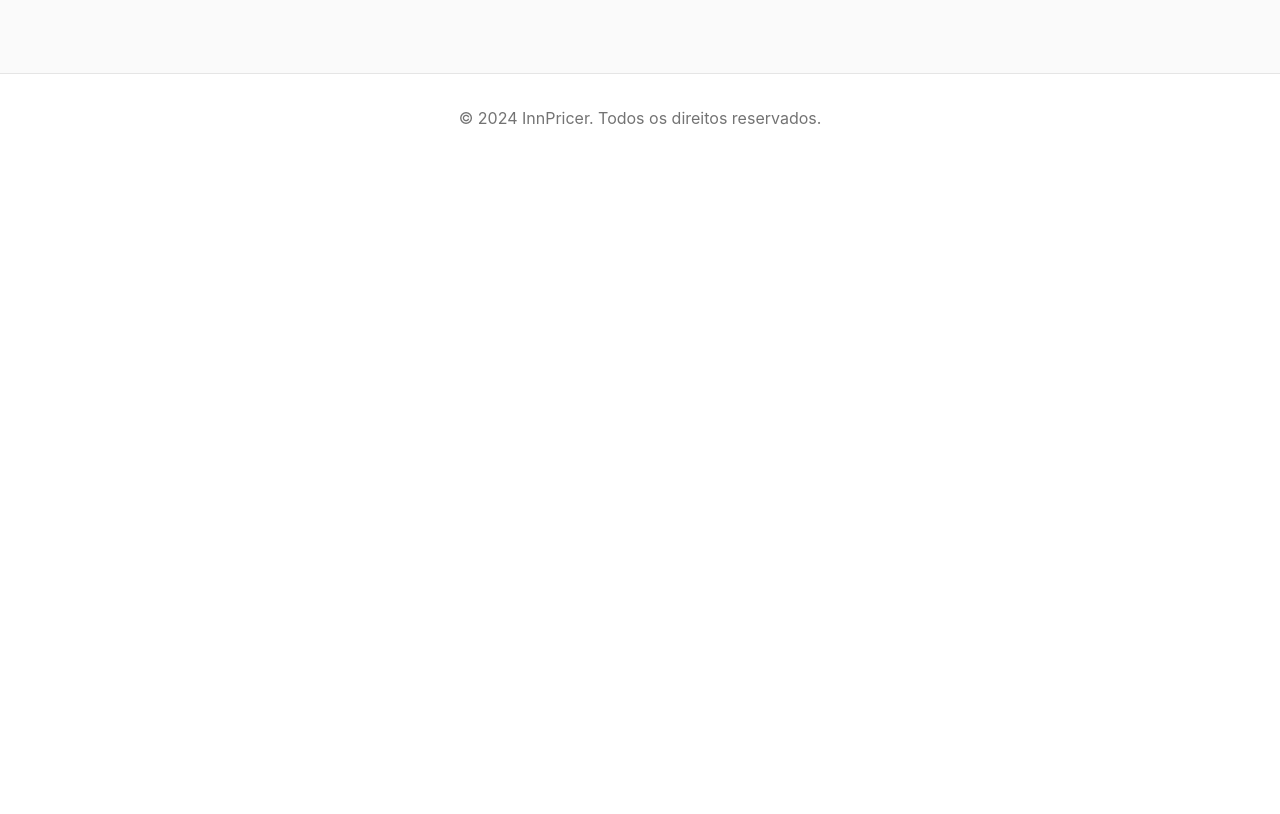
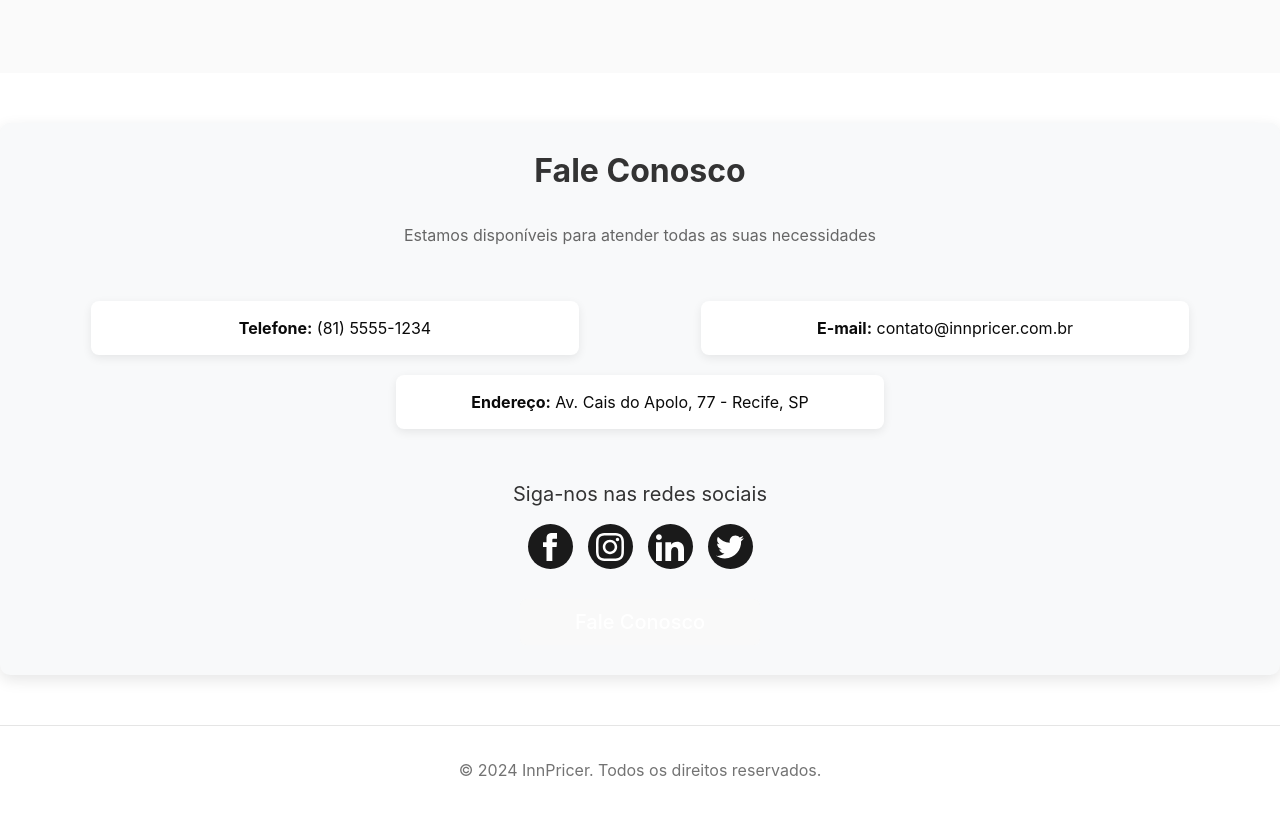
Before and after one commit to LeonardoLuca/InnPricer, a React (Vite) app: page / in a window 1280 px wide. Shown: the part 1360-2174 px from the top of the page. Before the commit the page ends 1522 px from the top, so only its background shows below. Built offline with nearby package versions, Linux system fonts and the light colour scheme.

Commit message:
Fale conosco e Botão de voltar em cadastro

```diff
--- a/src/components/forms/RegisterForm.tsx
+++ b/src/components/forms/RegisterForm.tsx
@@ -1,5 +1,5 @@
 import { useState } from "react";
-import { useNavigate } from "react-router-dom";
+import { Link, useNavigate } from "react-router-dom";
 import { useForm } from "react-hook-form";
 import { zodResolver } from "@hookform/resolvers/zod";
 import { useQuery } from "@tanstack/react-query";
@@ -23,10 +23,23 @@
   SelectTrigger,
   SelectValue,
 } from "@/components/ui/select";
+import {
+  AlertDialog,
+  AlertDialogAction,
+  AlertDialogCancel,
+  AlertDialogContent,
+  AlertDialogDescription,
+  AlertDialogFooter,
+  AlertDialogHeader,
+  AlertDialogTitle,
+  AlertDialogTrigger,
+} from "@/components/ui/alert-dialog";
 import { Loader2 } from "lucide-react";
+
 
 export default function RegisterForm() {
   const [isLoading, setIsLoading] = useState(false);
+  const [showDialog, setShowDialog] = useState(false);
   const navigate = useNavigate();
   const form = useForm<RegisterFormData>({
     resolver: zodResolver(registerSchema),
@@ -45,7 +58,7 @@
   });
 
   const { data: locations } = useQuery({
-    queryKey: ["id" , "address"],
+    queryKey: ["id", "address"],
     queryFn: getLocations,
   });
 
@@ -61,6 +74,22 @@
       setIsLoading(false);
     }
   }
+
+  const handleBackClick = () => {
+    const formValues = form.getValues();
+    const hasFilledFields = Object.entries(formValues).some(([key, value]) => {
+      if (key === 'hotel') {
+        return Object.values(value as object).some(v => v !== '' && v !== 0);
+      }
+      return value !== '';
+    });
+
+    if (hasFilledFields) {
+      setShowDialog(true);
+    } else {
+      navigate('/');
+    }
+  };
 
   return (
     <Form {...form}>
@@ -212,10 +241,39 @@
           />
         </div>
 
-        <Button type="submit" className="w-full" disabled={isLoading}>
+        <div className="flex flex-col gap-4 items-center">
+
+          <Button type="submit" className="w-full" disabled={isLoading}>
           {isLoading && <Loader2 className="mr-2 h-4 w-4 animate-spin" />}
           Cadastrar
         </Button>
+        <AlertDialog open={showDialog} onOpenChange={setShowDialog}>
+            <AlertDialogTrigger asChild>
+              <Button
+                type="button"
+                variant="outline"
+                className="w-full max-w-[200px]"
+                onClick={handleBackClick}
+              >
+                Voltar
+              </Button>
+            </AlertDialogTrigger>
+            <AlertDialogContent>
+              <AlertDialogHeader>
+                <AlertDialogTitle>Deseja realmente sair?</AlertDialogTitle>
+                <AlertDialogDescription>
+                  Os dados preenchidos serão perdidos. Tem certeza que deseja voltar para a página inicial?
+                </AlertDialogDescription>
+              </AlertDialogHeader>
+              <AlertDialogFooter>
+                <AlertDialogCancel>Cancelar</AlertDialogCancel>
+                <AlertDialogAction onClick={() => navigate("/")}>
+                  Confirmar
+                </AlertDialogAction>
+              </AlertDialogFooter>
+            </AlertDialogContent>
+          </AlertDialog>
+        </div>
       </form>
     </Form>
   );
--- a/src/index.css
+++ b/src/index.css
@@ -84,6 +84,123 @@
   outline: 4px auto -webkit-focus-ring-color;
 }
 
+.contato-container {
+  max-width: full;
+  margin: 50px auto;
+  padding: 30px;
+  background-color: #f8f9fa;
+  border-radius: 10px;
+  box-shadow: 0 5px 15px rgba(0, 0, 0, 0.1);
+  text-align: center;
+}
+
+.contato-header {
+  margin-bottom: 30px;
+}
+
+.contato-header h2 {
+  font-size: 32px;
+  color: #333;
+  margin-bottom: 10px;
+}
+
+.contato-header p {
+  color: #666;
+  font-size: 16px;
+}
+
+.contato-info {
+  display: flex;
+  flex-wrap: wrap;
+  justify-content: space-around;
+  margin-bottom: 30px;
+}
+
+.info-item {
+  flex: 0 0 40%;
+  margin-bottom: 20px;
+  padding: 15px;
+  border-radius: 8px;
+  background-color: white;
+  box-shadow: 0 3px 10px rgba(0, 0, 0, 0.08);
+  transition: transform 0.3s ease;
+}
+
+.info-item:hover {
+  transform: translateY(-5px);
+}
+
+.info-item i {
+  font-size: 24px;
+  display: flex;
+  color: #4a90e2;
+
+}
+
+.social-media {
+  margin-bottom: 30px;
+}
+
+.social-media h3 {
+  font-size: 20px;
+  color: #333;
+  margin-bottom: 15px;
+}
+
+.social-icons {
+  display: flex;
+  justify-content: center;
+  gap: 15px;
+}
+
+.social-icon {
+  display: flex;
+  align-items: center;
+  justify-content: center;
+  width: 45px;
+  height: 45px;
+  border-radius: 50%;
+  background-color: #1a1a1a;
+  color: white;
+  font-size: 18px;
+  transition: all 0.3s ease;
+}
+
+.social-icon:hover {
+  background-color: rgba(34, 30, 30, 0.445);
+  transform: scale(1.1);
+}
+
+.contato-btn {
+  background-color: #4a90e2;
+  color: white;
+  border: none;
+  padding: 12px 30px;
+  font-size: 16px;
+  border-radius: 30px;
+  cursor: pointer;
+  transition: background-color 0.3s ease, transform 0.2s ease;
+  font-weight: bold;
+  box-shadow: 0 4px 10px rgba(74, 144, 226, 0.3);
+}
+
+.contato-btn:hover {
+  background-color: #3570b4;
+  transform: translateY(-2px);
+}
+
+/* Responsividade */
+@media (max-width: 768px) {
+  .contato-info {
+      flex-direction: column;
+  }
+
+  .info-item {
+      flex: 0 0 100%;
+      margin-bottom: 15px;
+  }
+}
+
 @media (prefers-color-scheme: light) {
   :root {
     color: #213547;
--- a/src/pages/LandingPage.tsx
+++ b/src/pages/LandingPage.tsx
@@ -16,7 +16,7 @@
               <Button variant="ghost">Login</Button>
             </Link>
             <Link to="/register">
-              <Button>Cadastre-se</Button>
+              <Button variant="ghost">Cadastre-se</Button>
             </Link>
           </nav>
         </div>
@@ -81,6 +81,81 @@
             </div>
           </div>
         </section>
+
+        <section>
+          <div className="contato-container">
+            <div className="contato-header">
+              <h2 className="text-3xl font-bold text-center mb-12">Fale Conosco</h2>
+              <br />
+              <p>Estamos disponíveis para atender todas as suas necessidades</p>
+              <br />
+            </div>
+
+            <div className="contato-info">
+              <div className="info-item">
+                <i className="fas fa-phone"></i>
+                <p><strong>Telefone:</strong> (81) 5555-1234</p>
+              </div>
+
+              <div className="info-item">
+                <i className="fas fa-envelope"></i>
+                <p><strong>E-mail:</strong> contato@innpricer.com.br</p>
+              </div>
+
+              <div className="info-item">
+                <i className="fas fa-map-marker-alt"></i>
+                <p><strong>Endereço:</strong> Av. Cais do Apolo, 77 - Recife, SP</p>
+              </div>
+            </div>
+
+            <div className="social-media">
+              <h3>Siga-nos nas redes sociais</h3>
+              <div className="social-icons">
+                <a href="https://facebook.com/innpricer" target="_blank" className="social-icon">
+                  <svg xmlns="http://www.w3.org/2000/svg"
+                    className="h-7 w-7"
+                    fill="white"
+                    style={{ color: "#ff0000" }}
+                    viewBox="0 0 24 24">
+                    <path d="M9 8h-3v4h3v12h5v-12h3.642l.358-4h-4v-1.667c0-.955.192-1.333 1.115-1.333h2.885v-5h-3.808c-3.596 0-5.192 1.583-5.192 4.615v3.385z" />
+                  </svg>
+                </a>
+                <a href="https://instagram.com/innpricer" target="_blank" className="social-icon">
+                  <svg xmlns="http://www.w3.org/2000/svg"
+                    className="h-7 w-7"
+                    fill="white"
+                    style={{ color: "#ff0000" }}
+                    viewBox="0 0 24 24">
+                    <path d="M12 2.163c3.204 0 3.584.012 4.85.07 3.252.148 4.771 1.691 4.919 4.919.058 1.265.069 1.645.069 4.849 0 3.205-.012 3.584-.069 4.849-.149 3.225-1.664 4.771-4.919 4.919-1.266.058-1.644.07-4.85.07-3.204 0-3.584-.012-4.849-.07-3.26-.149-4.771-1.699-4.919-4.92-.058-1.265-.07-1.644-.07-4.849 0-3.204.013-3.583.07-4.849.149-3.227 1.664-4.771 4.919-4.919 1.266-.057 1.645-.069 4.849-.069zm0-2.163c-3.259 0-3.667.014-4.947.072-4.358.2-6.78 2.618-6.98 6.98-.059 1.281-.073 1.689-.073 4.948 0 3.259.014 3.668.072 4.948.2 4.358 2.618 6.78 6.98 6.98 1.281.058 1.689.072 4.948.072 3.259 0 3.668-.014 4.948-.072 4.354-.2 6.782-2.618 6.979-6.98.059-1.28.073-1.689.073-4.948 0-3.259-.014-3.667-.072-4.947-.196-4.354-2.617-6.78-6.979-6.98-1.281-.059-1.69-.073-4.949-.073zm0 5.838c-3.403 0-6.162 2.759-6.162 6.162s2.759 6.163 6.162 6.163 6.162-2.759 6.162-6.163c0-3.403-2.759-6.162-6.162-6.162zm0 10.162c-2.209 0-4-1.79-4-4 0-2.209 1.791-4 4-4s4 1.791 4 4c0 2.21-1.791 4-4 4zm6.406-11.845c-.796 0-1.441.645-1.441 1.44s.645 1.44 1.441 1.44c.795 0 1.439-.645 1.439-1.44s-.644-1.44-1.439-1.44z" />
+                  </svg>
+                </a>
+                <a href="https://linkedin.com/company/innpricer" target="_blank" className="social-icon">
+                  <svg xmlns="http://www.w3.org/2000/svg"
+                    className="h-7 w-7"
+                    fill="white"
+                    style={{ color: "#ff0000" }}
+                    viewBox="0 0 24 24">
+                    <path d="M4.98 3.5c0 1.381-1.11 2.5-2.48 2.5s-2.48-1.119-2.48-2.5c0-1.38 1.11-2.5 2.48-2.5s2.48 1.12 2.48 2.5zm.02 4.5h-5v16h5v-16zm7.982 0h-4.968v16h4.969v-8.399c0-4.67 6.029-5.052 6.029 0v8.399h4.988v-10.131c0-7.88-8.922-7.593-11.018-3.714v-2.155z" />
+                  </svg>
+                </a>
+                <a href="https://twitter.com/innpricer" target="_blank" className="social-icon">
+                  <svg xmlns="http://www.w3.org/2000/svg"
+                    className="h-7 w-7"
+                    fill="white"
+                    style={{ color: "#ff0000" }}
+                    viewBox="0 0 24 24">
+                    <path d="M24 4.557c-.883.392-1.832.656-2.828.775 1.017-.609 1.798-1.574 2.165-2.724-.951.564-2.005.974-3.127 1.195-.897-.957-2.178-1.555-3.594-1.555-3.179 0-5.515 2.966-4.797 6.045-4.091-.205-7.719-2.165-10.148-5.144-1.29 2.213-.669 5.108 1.523 6.574-.806-.026-1.566-.247-2.229-.616-.054 2.281 1.581 4.415 3.949 4.89-.693.188-1.452.232-2.224.084.626 1.956 2.444 3.379 4.6 3.419-2.07 1.623-4.678 2.348-7.29 2.04 2.179 1.397 4.768 2.212 7.548 2.212 9.142 0 14.307-7.721 13.995-14.646.962-.695 1.797-1.562 2.457-2.549z" />
+                  </svg>
+                </a>
+              </div>
+            </div>
+
+            <Link to="mailto:contato@innpricer.com.br">
+              <Button variant="ghost" className="h-30 w-60 text-xl">Fale Conosco</Button>
+            </Link>
+
+          </div>
+        </section>
       </main>
 
       <footer className="border-t py-8">
--- a/src/pages/LoginPage.tsx
+++ b/src/pages/LoginPage.tsx
@@ -17,7 +17,7 @@
           <div className="absolute inset-0 bg-zinc-900" />
           <div className="relative z-20 flex items-center text-lg font-medium">
             <Hotel className="mr-2 h-6 w-6" />
-            InnPricer
+            <Link to="/">InnPricer</Link>
           </div>
           <div className="relative z-20 mt-auto">
             <blockquote className="space-y-2">
--- a/src/pages/RegisterPage.tsx
+++ b/src/pages/RegisterPage.tsx
@@ -17,7 +17,7 @@
           <div className="absolute inset-0 bg-zinc-900" />
           <div className="relative z-20 flex items-center text-lg font-medium">
             <Hotel className="mr-2 h-6 w-6" />
-            InnPricer
+            <Link to="/">InnPricer</Link>
           </div>
           <div className="relative z-20 mt-auto">
             <blockquote className="space-y-2">
```
